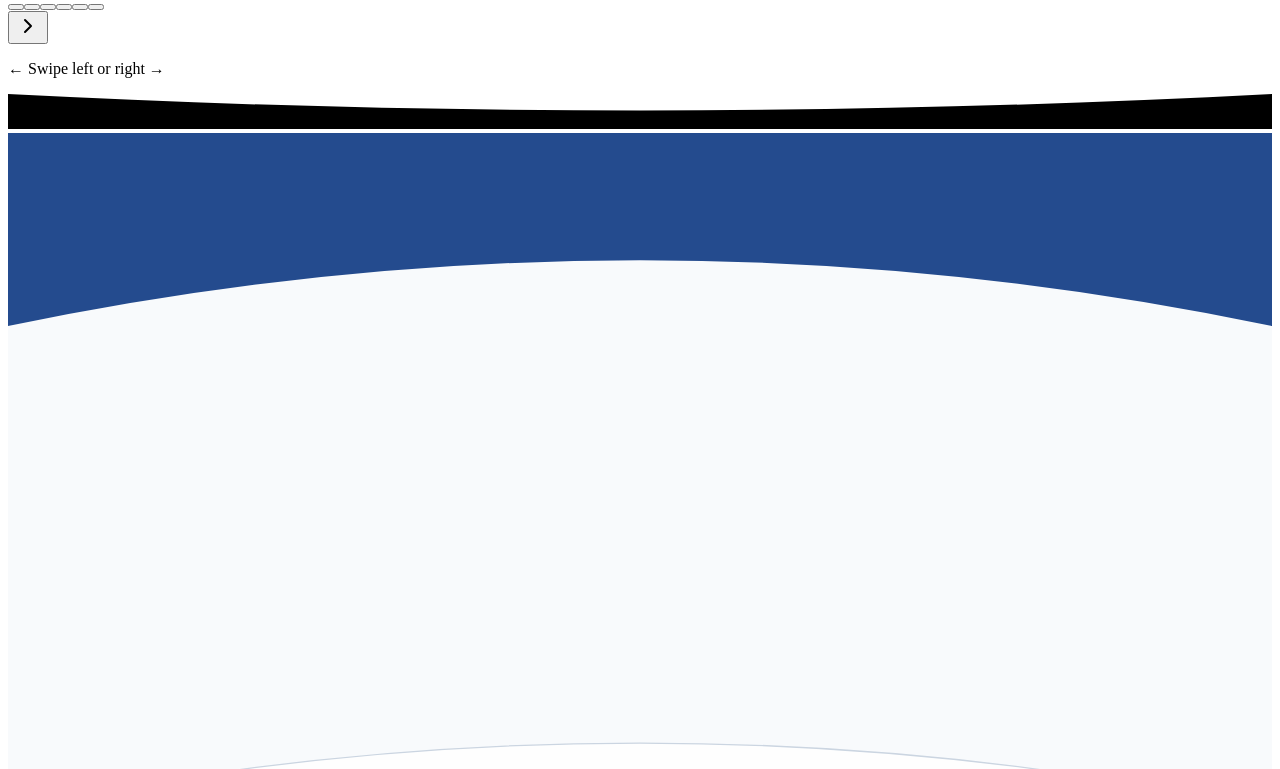
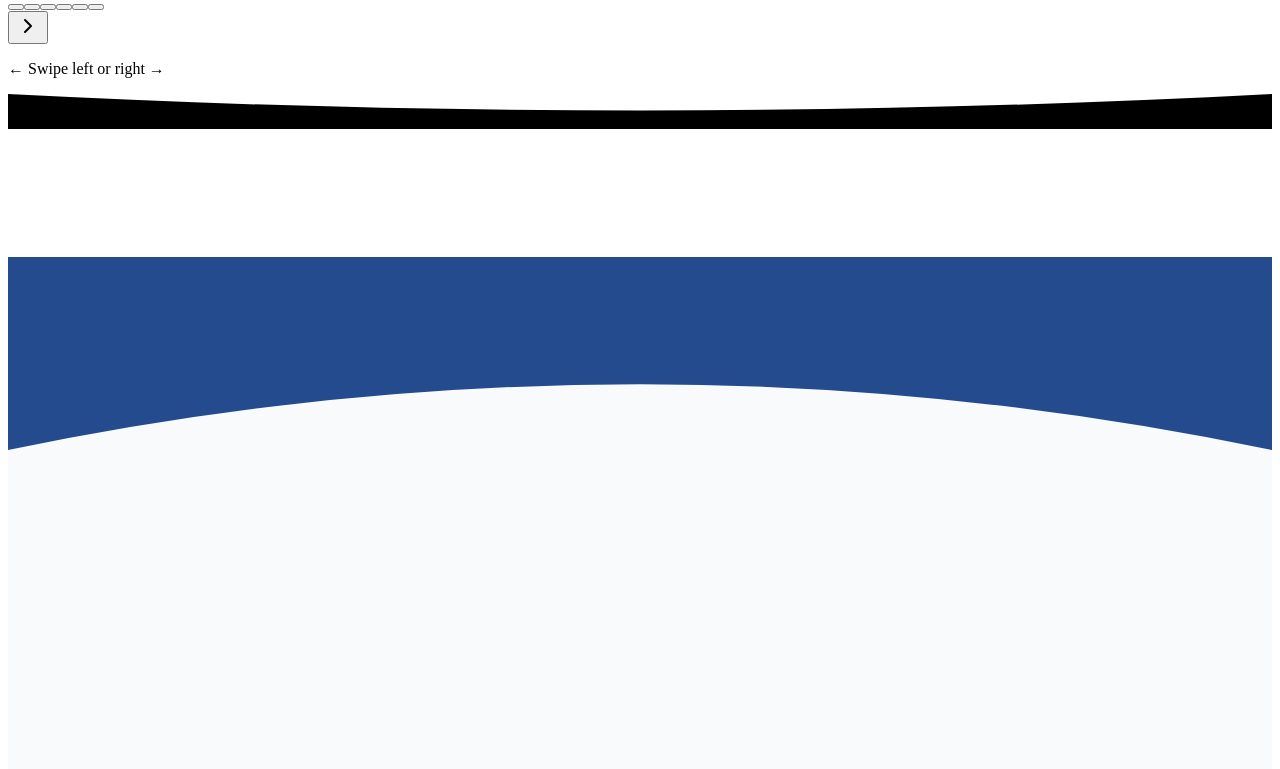
Before and after one commit to adarsh-web27/tcet-acm-new-website, a React (Vite) app: page / in a window 1280 px wide. Shown: the part 3660-4429 px from the top of the page. Built offline with nearby package versions, Linux system fonts and the light colour scheme; the HTML template or start-up script is replaced by a standard one.

Commit message:
fix(carousel): ensure memories header padding is preserved in production builds

```diff
--- a/src/components/PureCss3DCarousel.jsx
+++ b/src/components/PureCss3DCarousel.jsx
@@ -195,7 +195,10 @@ export default function PureCss3DCarousel() {
       {/* ========================================================= */}
       {/* ================= DESKTOP MODE (hidden md:block) ======== */}
       {/* ========================================================= */}
-      <div className="hidden md:flex w-full min-h-screen flex-col items-center justify-start relative overflow-hidden select-none pt-[clamp(5.5rem,15.5vh,8rem)] pb-8">
+      <div
+        className="hidden md:flex w-full min-h-screen flex-col items-center justify-start relative overflow-hidden select-none pb-8"
+        style={{ paddingTop: 'clamp(5.5rem, 15.5vh, 8rem)' }}
+      >
         {/* Panoramic Background — Soft Refined ACM Blue (#244B8E) Atmosphere & Pearl White Dome */}
         <div className="absolute inset-0 w-full h-full pointer-events-none -z-10 bg-[#244B8E]">
           <svg
```
